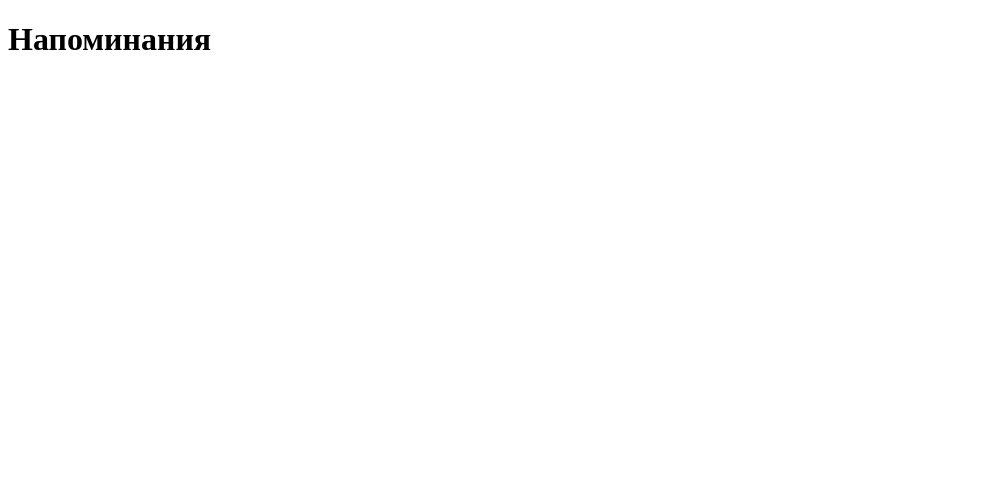
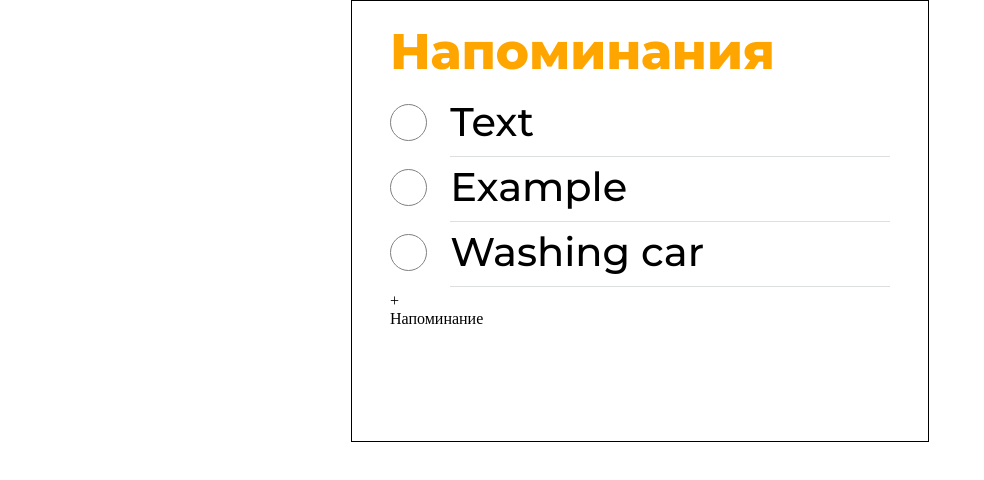
Before and after one commit to zulfat95/Todo-List, a plain HTML site: page index.html in a window 1280 px wide. Shown: the whole page, without its empty margins (0-984 px from the left). Drawn offline with Linux system fonts and the light colour scheme.

Commit message:
feat: added inputs

```diff
--- a/index.html
+++ b/index.html
@@ -4,9 +4,42 @@
   <meta charset="UTF-8">
   <meta name="viewport" content="width=device-width, initial-scale=1.0">
   <link rel="stylesheet" href="style.css">
-  <title>Todo-List</title>
+  <link rel="preconnect" href="https://fonts.googleapis.com">
+  <link rel="preconnect" href="https://fonts.gstatic.com" crossorigin>
+  <link href="https://fonts.googleapis.com/css2?family=Montserrat:ital,wght@0,100..900;1,100..900&display=swap" rel="stylesheet">
+  <title>Reminder</title>
 </head>
 <body>
-  <h1>Напоминания</h1>
+  <section class="section-main">
+    <h1 class="section-main_h1">Напоминания</h1>
+    <form action="" class="tasks-form">
+      <div class="tasks-form_task"><label><input type="checkbox" class="checkbox"><span></span></label>
+        <div class="tasks-form-task_block">
+          <span class="tasks-form_text">Text</span>
+          <span class="tasks-form_text-border"></span>
+        </div>
+      </div>
+      <div class="tasks-form_task"><label><input type="checkbox" class="checkbox"><span></span></label>
+        <div class="tasks-form-task_block">
+          <span class="tasks-form_text">Example</span>
+          <span class="tasks-form_text-border"></span>
+        </div>
+      </div>
+      <div class="tasks-form_task"><label><input type="checkbox" class="checkbox"><span></span></label>
+        <div class="tasks-form-task_block">
+          <span class="tasks-form_text">Washing car</span>
+          <span class="tasks-form_text-border"></span>
+        </div>
+      </div>
+      <div class="section-main_add-remind">
+        <div>
+          <span></span>
+          <span>+</span>
+        </div>
+        <span>Напоминание</span> <!-- TODO: button or div?-->
+      </div>
+    </form>
+  </section>
+
 </body>
 </html>
--- a/style.css
+++ b/style.css
@@ -0,0 +1,82 @@
+* {
+  margin: 0;
+  padding: 0;
+}
+
+.section-main {
+  width: 500px;
+  min-height: 400px;
+  background-color: white;
+  margin: 0 auto;
+  border: 1px solid black;
+  padding: 20px 3%;
+}
+
+.tasks-form {
+  margin-top: 15px;
+  display: flex;
+  flex-direction: column;
+}
+
+.tasks-form_task {
+  display: flex;
+  flex-direction: row;
+}
+
+.section-main_h1 {
+  color: orange;
+  font-family: "Montserrat", sans-serif;
+  font-optical-sizing: auto;
+  font-size: 50px;
+  font-weight: 800;
+  font-style: normal;
+}
+
+input[type="checkbox"] {
+  display: none;
+}
+
+input[type="checkbox"] + span {
+  /* display: none; */
+  display: inline-block;
+  width: 1em;
+  height: 1em;
+  border: 1px solid gray;
+  font-size: 35px;
+  border-radius: 50%;
+  margin-top: 20%;
+}
+
+input[type="checkbox"]:checked + span {
+  background: orange;
+  border: 1px solid white;
+  outline: 1px solid orange;
+  /* font-size: 20px; */
+}
+
+.tasks-form-task_block {
+  display: block;
+  width: 100%;
+}
+
+.tasks-form_text {
+  font-family: "Montserrat", sans-serif;
+  font-optical-sizing: auto;
+  font-weight: 500;
+  font-style: normal;
+  display: block;
+  width: 100%;
+  font-size: 40px;
+  margin-left: 5%;
+  margin-bottom: 10px;
+  /* border-bottom: 1px solid rgba(218, 219, 219, 0.9); */
+}
+
+.tasks-form_text-border {
+  display: block;
+  width: 95%;
+  height: 10px;
+  margin-bottom: -5px;
+  margin-left: 5%;
+  border-top: 1px solid rgba(218, 219, 219, 0.9);
+}
```
